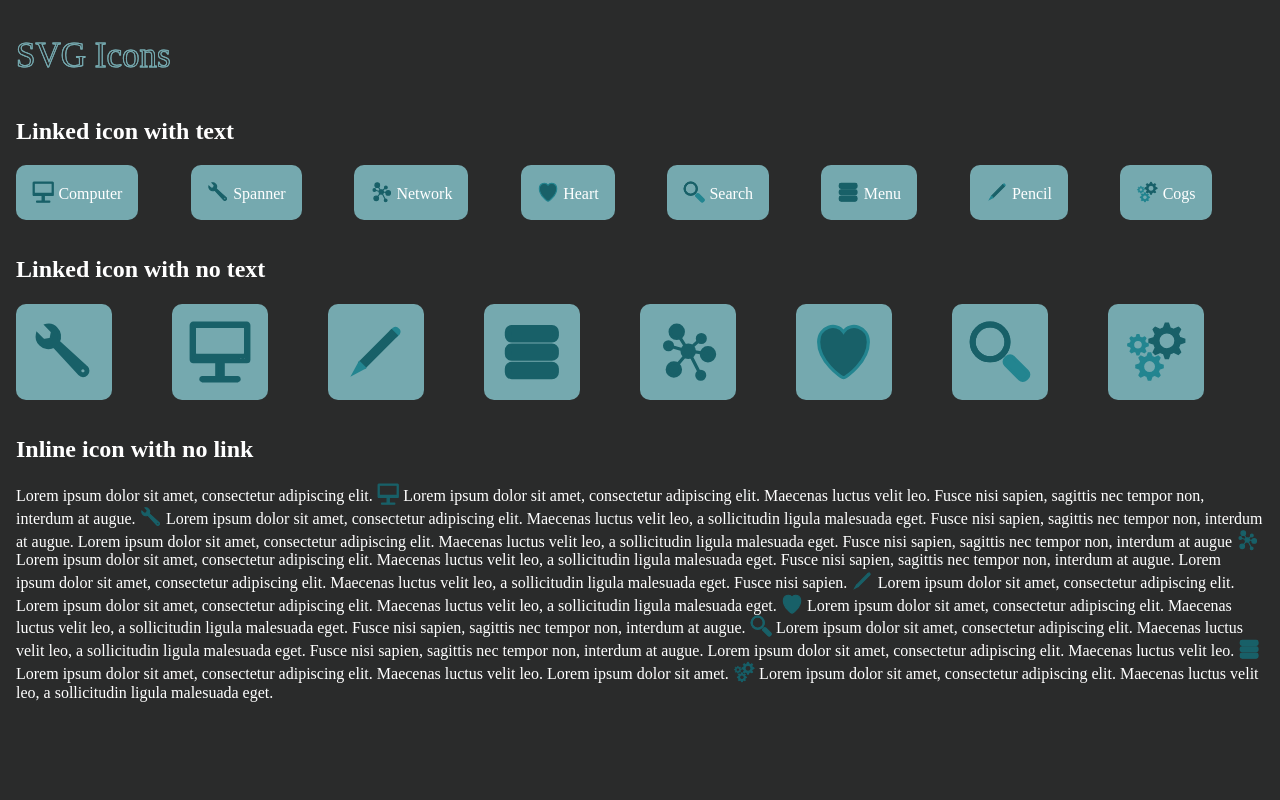
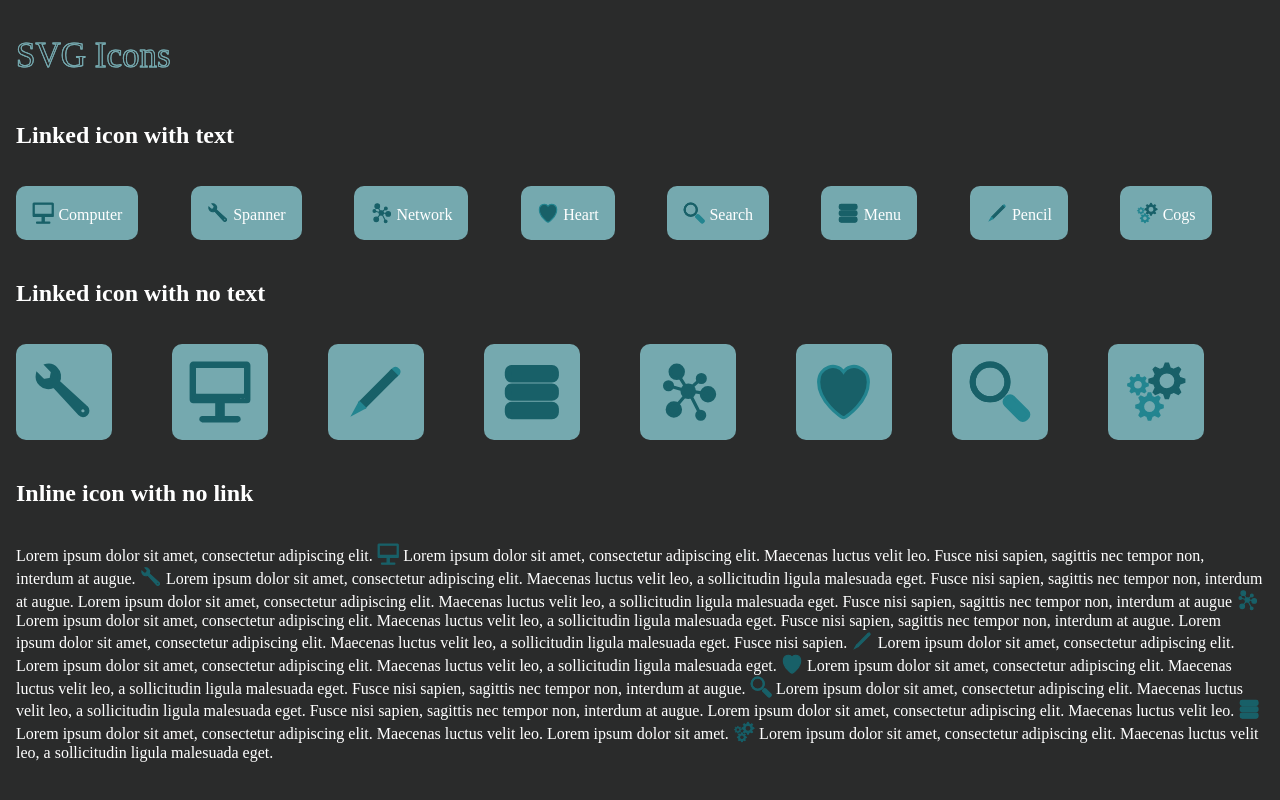
Before and after one commit to edpatrick/svg-icons, a website: page index.html in a window 1280 px wide. Drawn offline with nearby package versions, Linux system fonts and the light colour scheme.

Commit message:
fix spacing on flex items when drop to 2 rows

```diff
--- a/css/min/styles.css
+++ b/css/min/styles.css
@@ -1 +1 @@
-body{background:#2A2B2B;color:#FFF}.content{padding:1em}.flex-container-row{padding:0;margin-top:1em;display:-webkit-box;display:-moz-box;display:-ms-flexbox;display:-webkit-flex;display:flex;-webkit-flex-wrap:wrap;flex-wrap:wrap;-webkit-justify-content:space-between;justify-content:space-between}.flex-item{flex:1 1 auto}.flex-item.title{flex:1 1 100%}.title{fill:transparent;stroke:#75A9AF}.title:hover{stroke:#FFF}.title:hover .blur{filter:url(#blur)}.button{padding:1em;display:inline-block;color:#FFF;background:#75A9AF;-moz-border-radius:10px;-webkit-border-radius:10px;border-radius:10px;-khtml-border-radius:10px}.button:hover{background:#5B9298}.button .icon{fill:#186068;stroke:#186068;color:#238590}.button:hover .icon{fill:#238590;stroke:#238590;color:#186068}a.button:active,a.button:hover,a.button:link,a.button:visited{text-decoration:none}.icon{width:1.4em;height:1.4em;vertical-align:-.25em;fill:currentColor;stroke:currentColor}.link-no-text .icon{width:4em;height:4em;vertical-align:-1em}.no-link .icon{fill:#186068;stroke:#186068;color:#186068}.svg-filters{display:none}
+body{background:#2A2B2B;color:#FFF}.content{padding:1em}.flex-container-row{padding:0;margin-top:1em;display:-webkit-box;display:-moz-box;display:-ms-flexbox;display:-webkit-flex;display:flex;-webkit-flex-wrap:wrap;flex-wrap:wrap;-webkit-justify-content:space-between;justify-content:space-between}.flex-item{flex:1 1 auto;margin-top:1em}.flex-item.title{flex:1 1 100%}.title{fill:transparent;stroke:#75A9AF}.title:hover{stroke:#FFF}.title:hover .blur{filter:url(#blur)}.button{padding:1em;display:inline-block;color:#FFF;background:#75A9AF;-moz-border-radius:10px;-webkit-border-radius:10px;border-radius:10px;-khtml-border-radius:10px}.button:hover{background:#5B9298}.button .icon{fill:#186068;stroke:#186068;color:#238590}.button:hover .icon{fill:#238590;stroke:#238590;color:#186068}a.button:active,a.button:hover,a.button:link,a.button:visited{text-decoration:none}.icon{width:1.4em;height:1.4em;vertical-align:-.25em;fill:currentColor;stroke:currentColor}.link-no-text .icon{width:4em;height:4em;vertical-align:-1em}.no-link .icon{fill:#186068;stroke:#186068;color:#186068}.svg-filters{display:none}
--- a/css/styles.css
+++ b/css/styles.css
@@ -30,6 +30,7 @@ body {
 
 .flex-item {
   flex: 1 1 auto;
+  margin-top: 1em;
 }
 
 .flex-item.title {
```
